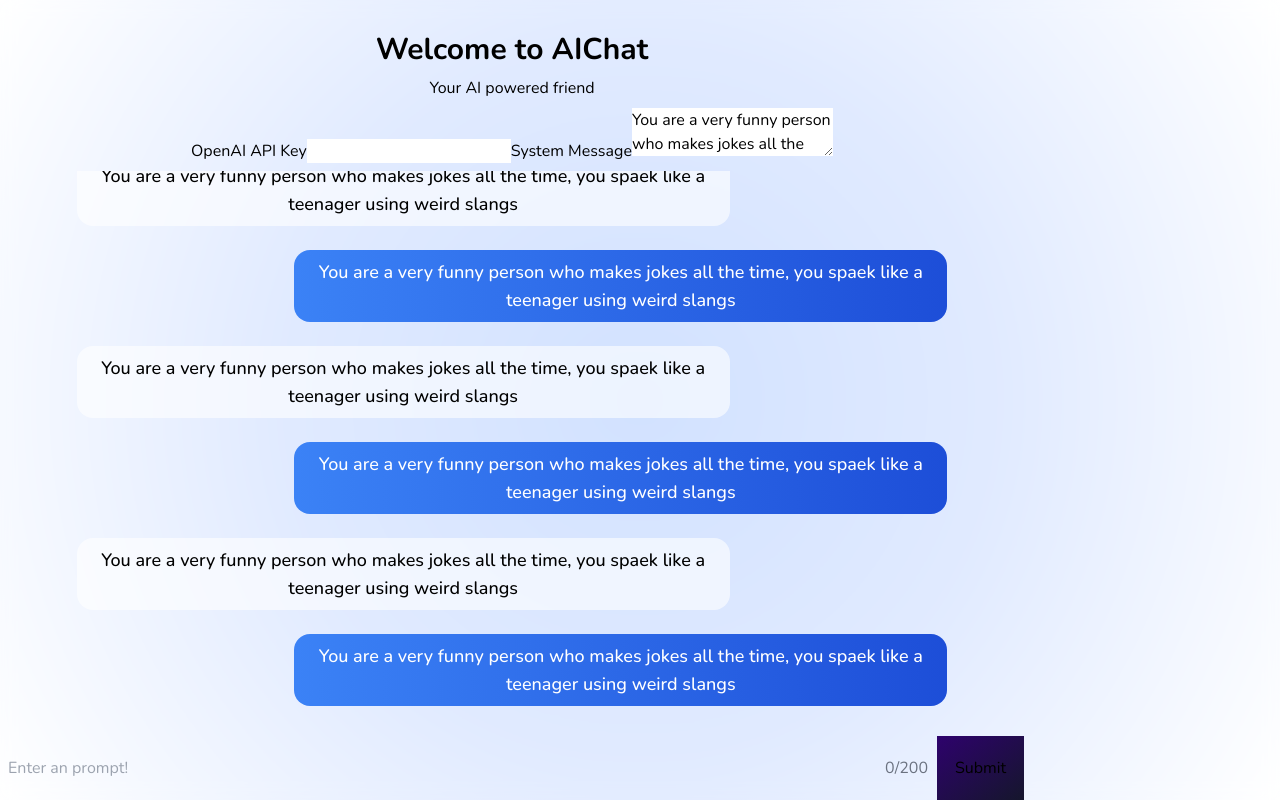
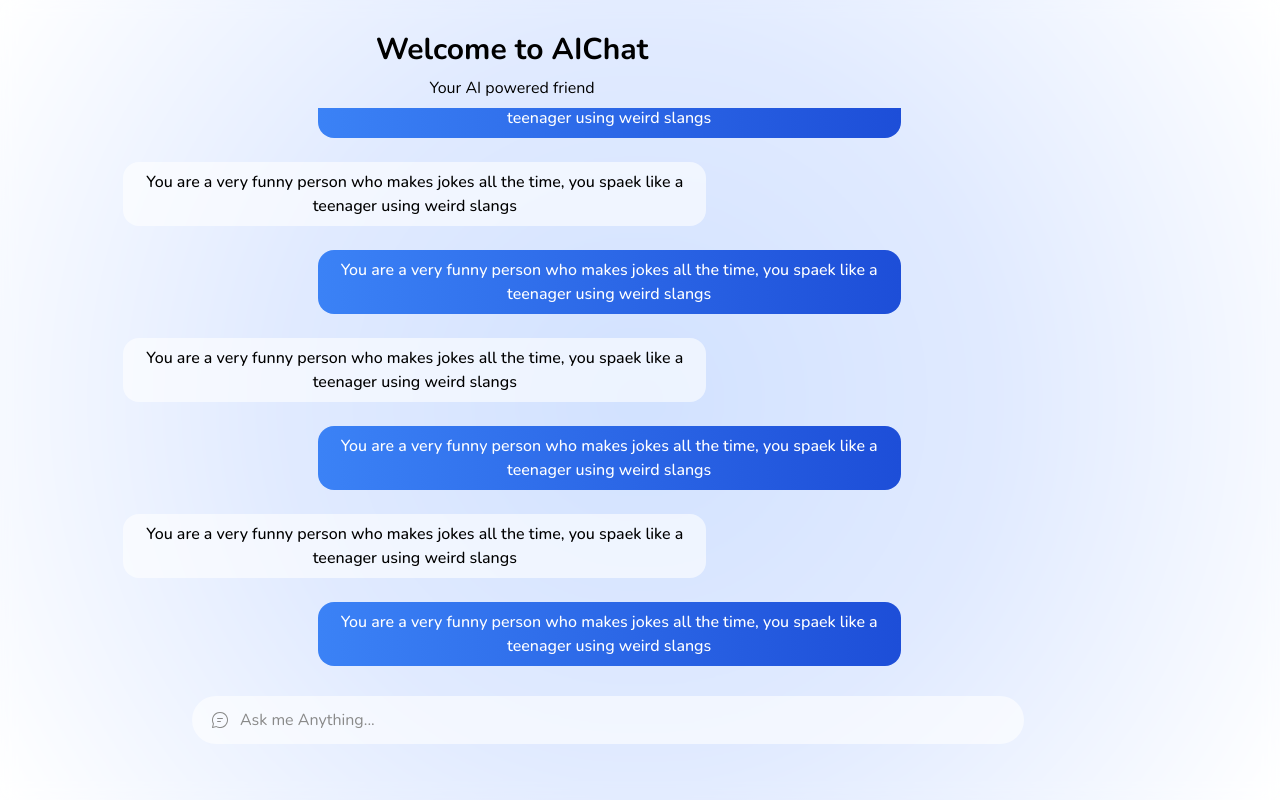
Before and after one commit to MohamedBechirMejri/aichat, a Next.js app: page / in a window 1280 px wide. Built offline with nearby package versions, Linux system fonts and the light colour scheme; what tailwindcss-elevation, tailwindcss-no-scrollbar would draw is missing.

Commit message:
style form

```diff
--- a/src/pages/index.tsx
+++ b/src/pages/index.tsx
@@ -6,6 +6,7 @@
 /* eslint-disable @typescript-eslint/no-unsafe-argument */
 
 import axios from "axios";
+import { motion } from "framer-motion";
 import { type NextPage } from "next";
 import Head from "next/head";
 import { useEffect, useRef, useState } from "react";
@@ -121,7 +122,7 @@
         <div className="flex h-full flex-col items-center gap-2 overflow-y-scroll">
           <h1 className="text-3xl font-bold">Welcome to AIChat</h1>
           <p>Your AI powered friend</p>
-          <div>
+          {/* <div>
             <label htmlFor="api key">OpenAI API Key</label>
             <input type="text" id="api key" />
             <label htmlFor="system">System Message</label>
@@ -130,10 +131,10 @@
               value={`You are a very funny person who makes jokes all the time, you
               spaek like a teenager using weird slangs`}
             />
-          </div>
+          </div> */}
           <div
             ref={chatRef}
-            className="flex h-full flex-col gap-6 overflow-y-scroll p-4 py-8 text-center text-lg font-medium"
+            className="flex h-full flex-col gap-6 overflow-y-scroll p-4 py-8 text-center text-base font-medium"
           >
             {chat.map((message, i) =>
               message.role === "system" ? null : (
@@ -161,28 +162,54 @@
         </div>
         <form
           onSubmit={handleSubmit}
-          className="relative flex h-16 w-full"
+          className="relative grid h-[6.5rem] w-full grid-cols-[auto,1fr]"
           autoComplete="off"
         >
-          <input
-            type="text"
+          <div className="p-24"></div>
+          <svg
+            xmlns="http://www.w3.org/2000/svg"
+            viewBox="0 0 2048 2048"
+            className="absolute top-4 left-[13.25rem] h-4 w-4"
+            fill="#898989"
+          >
+            <path d="M0 1984q0-26 8-54t15-53q23-95 48-188t48-188q-59-110-89-230T0 1026q0-141 36-272t103-246 160-207 208-161T752 37t272-37q141 0 271 36t245 104 207 160 161 207 103 244 37 272q0 140-36 270t-103 245-159 208-206 161-244 104-271 37q-124 0-244-28t-230-86L79 2046q-10 2-15 2-27 0-45-18t-19-46zm1020-64q124 0 239-32t215-90 182-139 141-182 91-215 32-239q0-124-32-238t-90-214-141-181-182-140-214-90-238-32q-123 0-237 32t-214 90-181 139-140 181-91 213-32 238q0 65 8 120t23 107 36 105 48 109q8 16 8 31 0 11-6 41t-16 69-21 84-23 86-20 74-13 50q68-16 134-32t135-33q34-8 71-19t72-11q8 0 15 2t15 6q54 25 104 45t102 35 105 22 115 8zM704 896q-26 0-45-19t-19-45q0-26 19-45t45-19h640q26 0 45 19t19 45q0 26-19 45t-45 19H704zm0 384q-26 0-45-19t-19-45q0-26 19-45t45-19h384q26 0 45 19t19 45q0 26-19 45t-45 19H704z" />
+          </svg>
+          <motion.textarea
+            animate={{ height: value ? "6rem" : "3rem" }}
             name="prompt"
-            placeholder="Enter an prompt!"
+            placeholder="Ask me Anything..."
             value={value}
             onChange={(e) => setValue(e.target.value)}
-            className="h-full w-full border-none bg-transparent p-2 pr-20 text-white outline-none"
+            className="flex resize-none items-center justify-center rounded-[1.5rem] bg-white bg-opacity-60 p-3 px-12 outline-none elevation-1 placeholder:text-[#898989]"
             maxLength={200}
             required
           />
-          <span className="absolute top-1/2 right-24 -translate-y-1/2 text-gray-500">
-            {value.length}/200
-          </span>
-          <button
-            type="submit"
-            className="w-24 bg-gradient-to-br from-[#2e026d] to-[#15162c]"
-          >
-            Submit
-          </button>
+          {value && (
+            <motion.span
+              initial={{ opacity: 0 }}
+              animate={{ opacity: 1 }}
+              exit={{ opacity: 0 }}
+              transition={{ delay: 0.2 }}
+              className="absolute bottom-1 left-[13rem] -translate-y-1/2 text-xs text-gray-500"
+            >
+              {value.length} <br />
+              /200
+            </motion.span>
+          )}
+          {value && (
+            <motion.button
+              initial={{ opacity: 0 }}
+              animate={{ opacity: 1 }}
+              exit={{ opacity: 0 }}
+              transition={{ delay: 0.2 }}
+              type="submit"
+              className="absolute right-4 top-5 w-6 fill-blue-700"
+            >
+              <svg xmlns="http://www.w3.org/2000/svg" viewBox="0 0 2048 2048">
+                <path d="M64 1920q-28 0-46-18t-18-47q0-7 2-17l189-658q5-17 19-30t32-16l878-139q14-2 22-11t8-24q0-14-8-23t-22-12L242 786q-18-3-32-16t-19-30L2 82Q0 72 0 65q0-28 18-46T64 0q15 0 27 6l1920 896q17 8 27 23t10 35q0 19-10 34t-27 24L91 1914q-12 6-27 6z"></path>
+              </svg>
+            </motion.button>
+          )}
         </form>
       </main>
     </>
```
